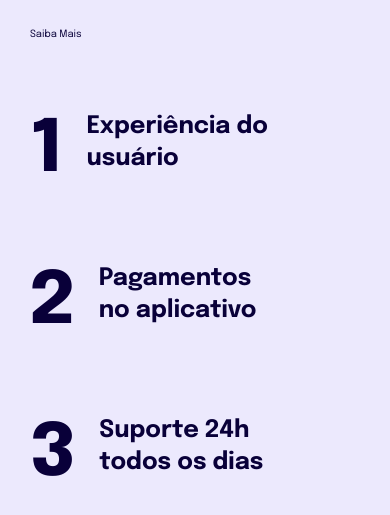
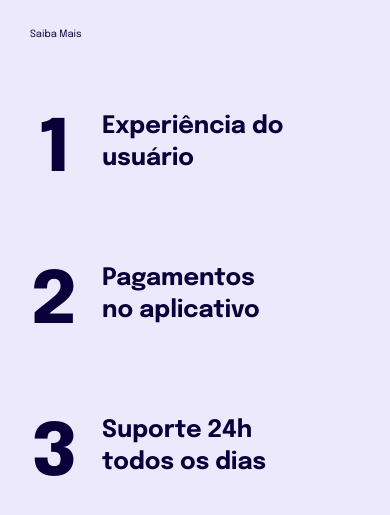
Before and after one commit to guipradocardoso/projeto-04, a plain HTML site: page index.html in a window 390 px wide. Shown: the part 335-850 px from the top of the page. Drawn offline with Linux system fonts and the light colour scheme.

Commit message:
finalizing adjustments of the mobile version - 0.1

```diff
--- a/style.css
+++ b/style.css
@@ -78,6 +78,8 @@ ul li {
 }
 
 ul li span {
+  text-align: center;
+  min-width: 4.7rem;
   font-weight: 800;
   font-size: 7.2rem;
   line-height: 8rem;
```
